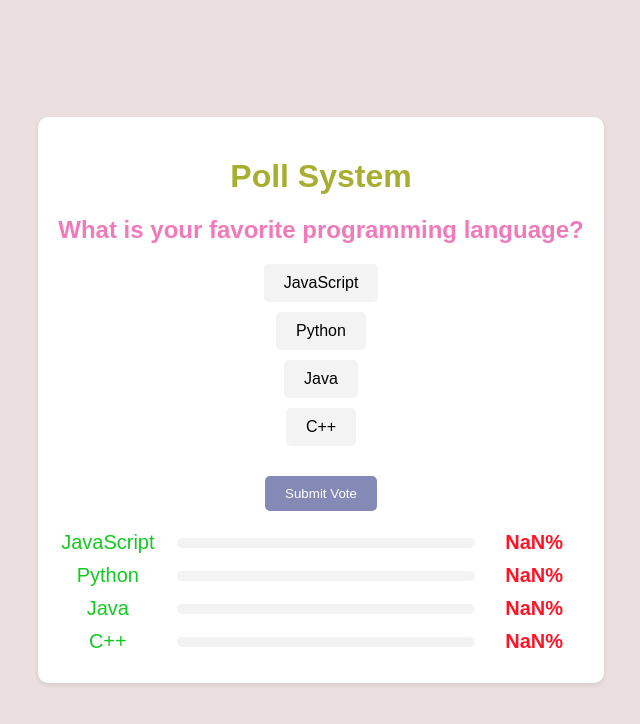
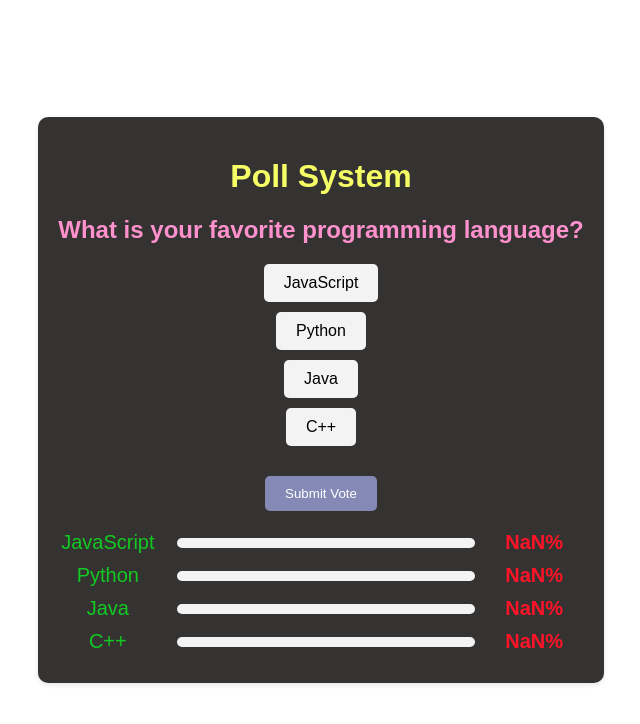
Before and after one commit to muaz64/Pollsystem, a plain HTML site: page index.html in a window 1280 px wide. Shown: the whole page, without its empty margins (319-959 px from the left). Drawn offline with Linux system fonts and the light colour scheme.

Commit message:
css update 1

```diff
--- a/style.css
+++ b/style.css
@@ -1,5 +1,5 @@
 body{
-    background-color: #ebdfdf;
+    background-color: #ffffff;
     font-family: Arial, sans-serif;
     margin: 0;
     padding: 0;
@@ -10,7 +10,7 @@ body{
 }
 
 .container{
-    background-color: #fff;
+    background-color: #353232;
     padding: 20px;
     border-radius: 10px;
     box-shadow:  0 2px 5px rgba(0, 0, 0, 0.1);
@@ -31,7 +31,7 @@ body{
 }
 
 h1{
-    color: #a7af31;
+    color: #f5ff65;
     font-size: 32px;
     opacity: 1;
 }
@@ -41,7 +41,7 @@ h1{
 }
 
 h2{
-    color: #f17aba;
+    color: #ff91cc;
     font-size: 24px;
     margin-bottom: 20px;
 }
@@ -86,7 +86,7 @@ label{
 
 button{
     background-color: #8589b6;
-    color: #fff;
+    color: #ffffff;
     padding: 10px 20px;
     border: none;
     margin-top: 20px;
```
